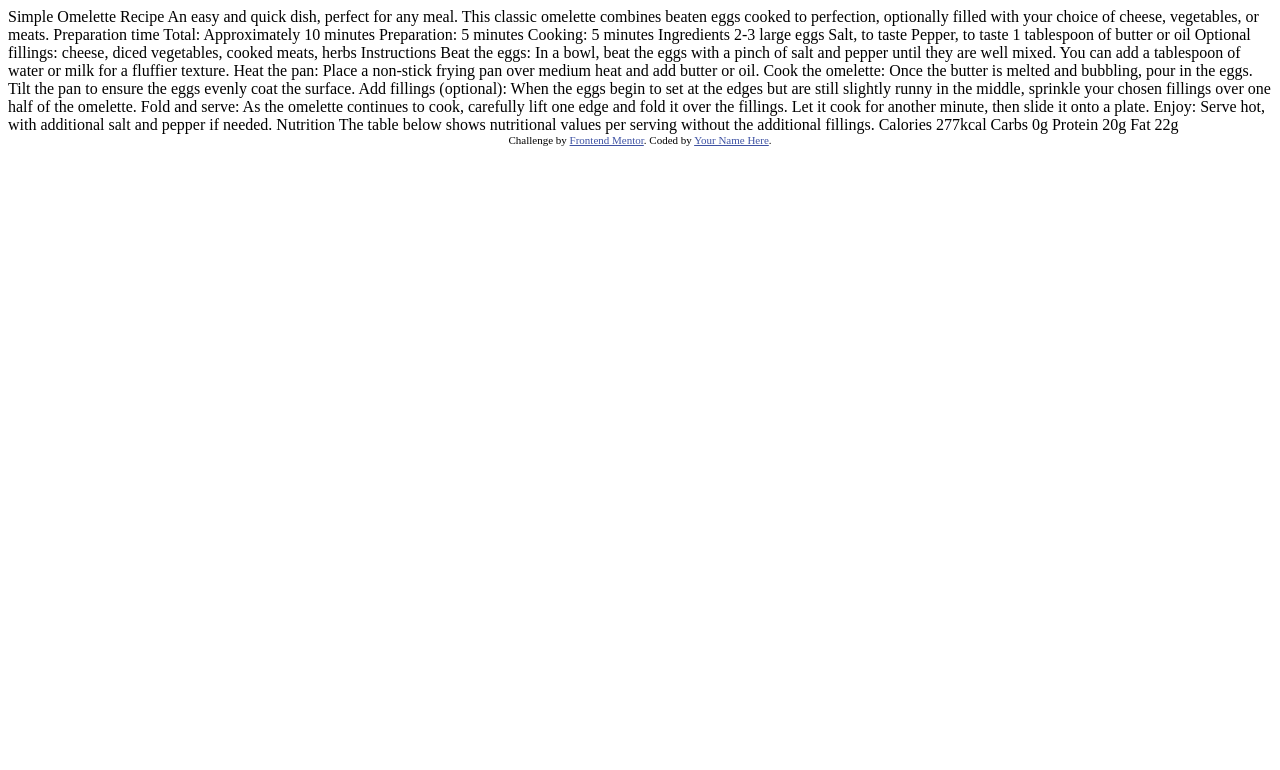
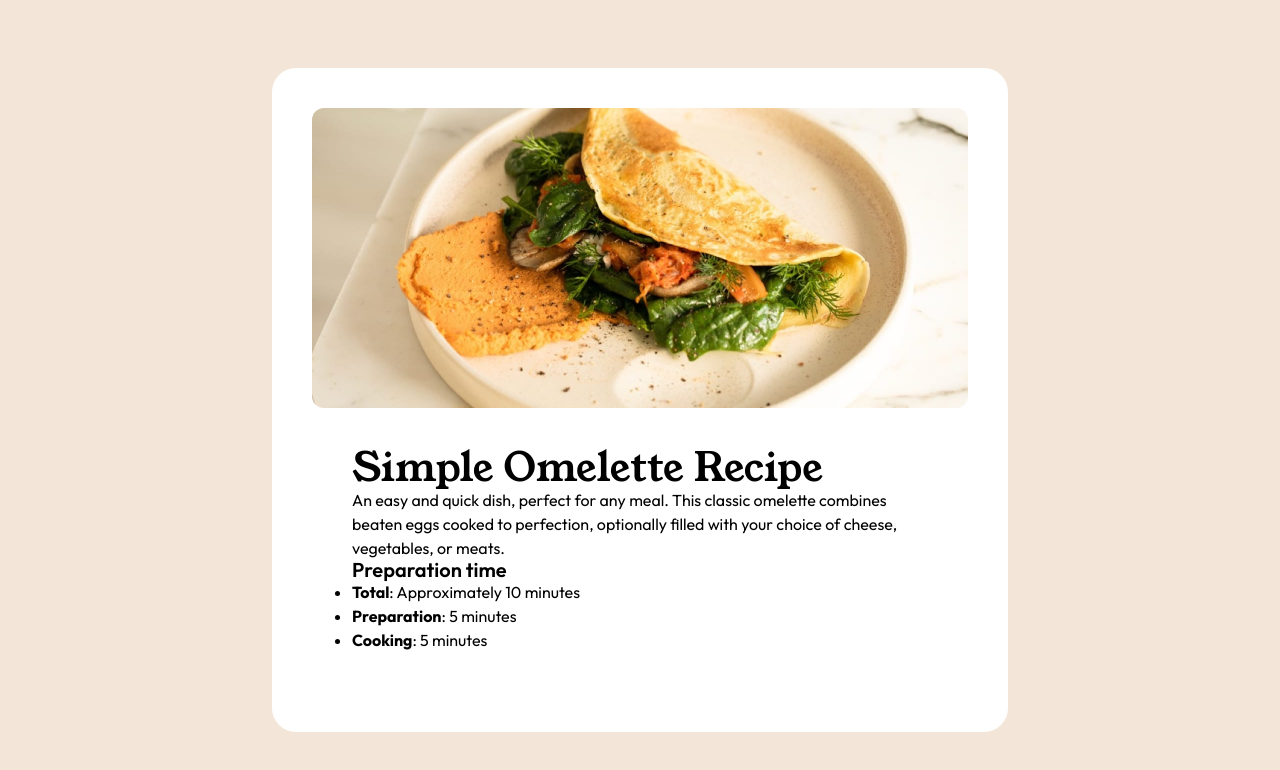
Before and after one commit to dyegohrq/recipe-page-main, a plain HTML site: page index.html in a window 1280 px wide. Drawn offline with Linux system fonts and the light colour scheme.

Commit message:
start project

```diff
--- /dev/null
+++ b/css/style.css
@@ -0,0 +1,122 @@
+/* Config geral */
+*{
+    box-sizing: border-box;
+    margin: 0;
+    padding: 0;
+    outline: 0;
+}
+
+body {
+    background-color: var(--stone-100);
+    width: 100vw;
+    height: 100vh;
+}
+
+
+:root {
+    /* Colors */
+
+
+    /* Rose */
+    --rose-800: #7a284e;
+    --rose-50: #fff7fb;
+
+    /* Stone */
+    --stone-900: #312e2c;
+    --stone-600: #5f564d;
+    --stone-150: #e3ddd7;
+    --stone-100: #f3e5d7;
+
+    /* brown */
+    --brown-800: #854632;
+
+    /* White */
+    --white: #fff;
+}
+
+/* Typografy */
+
+.font-young {
+    font-family: "Young Serif", serif;
+    line-height: 100%;
+    letter-spacing: 0px;
+    font-weight: 400;
+}
+
+.text-preset-1 {
+    font-size: 40px;
+}
+
+.text-preset-2 {
+    font-size: 28px;
+}
+
+.font-oufit {
+    font-family: "Outfit", serif;
+    letter-spacing: 0px;
+}
+
+.text-preset-3 {
+    font-size: 20px;
+    line-height: 100%;
+    font-weight: 600;
+}
+
+.text-preset-4 {
+    font-weight: 400;
+    font-size: 16px;
+    line-height: 150%;
+}
+
+.text-preset-4-bold {
+    font-weight: 700;
+    font-size: 16px;
+    line-height: 150%;
+}
+
+/* Container */
+
+.container {
+    width: 100%;
+    background-color: var(--white);
+}
+
+@media screen and (min-width: 768px) {
+    body {
+        display: flex;
+        justify-content: center;
+        align-items: center;
+    }
+
+    .container {
+        max-width: 616px;
+        padding: 40px;
+        border-radius: 24px;
+    }
+}
+
+@media screen and (min-width: 1200px) {
+    .container {
+        max-width: 736px;
+    }
+}
+
+/* Img  */
+
+.img-omelette {
+    background: url(../assets/images/image-omelette.jpeg) no-repeat center / cover ;
+    width: 100%;
+    height: 171px;
+}
+
+@media screen and (min-width: 768px) {
+    .img-omelette {
+        height: 300px;
+        border-radius: 12px;
+    }
+}
+
+/* Content */
+.content {
+    padding: 40px;
+}
--- a/index.html
+++ b/index.html
@@ -1,32 +1,76 @@
 <!DOCTYPE html>
 <html lang="en">
   <head>
-  <meta charset="UTF-8">
-  <meta name="viewport" content="width=device-width, initial-scale=1.0"> <!-- displays site properly based on user's device -->
+    <meta charset="UTF-8" />
+    <meta name="viewport" content="width=device-width, initial-scale=1.0" />
+    <!-- displays site properly based on user's device -->
 
-  <link rel="icon" type="image/png" sizes="32x32" href="./assets/images/favicon-32x32.png">
+    <link
+      rel="icon"
+      type="image/png"
+      sizes="32x32"
+      href="./assets/images/favicon-32x32.png"
+    />
+
+    <!-- Link css -->
+    <link rel="stylesheet" href="css/style.css" />
+
+    <!-- Link typography -->
+    <!-- Youg serif -->
+    <link rel="preconnect" href="https://fonts.googleapis.com" />
+    <link rel="preconnect" href="https://fonts.gstatic.com" crossorigin />
+    <link
+      href="https://fonts.googleapis.com/css2?family=Young+Serif&display=swap"
+      rel="stylesheet"
+    />
+
+    <!-- Oufit -->
+    <link rel="preconnect" href="https://fonts.googleapis.com" />
+    <link rel="preconnect" href="https://fonts.gstatic.com" crossorigin />
+    <link
+      href="https://fonts.googleapis.com/css2?family=Outfit:wght@100..900&display=swap"
+      rel="stylesheet"
+    />
 
     <title>Frontend Mentor | Recipe page</title>
 
     <!-- Feel free to remove these styles or customise in your own stylesheet 👍 -->
     <style>
-    .attribution { font-size: 11px; text-align: center; }
-    .attribution a { color: hsl(228, 45%, 44%); }
+      .attribution {
+        font-size: 11px;
+        text-align: center;
+      }
+      .attribution a {
+        color: hsl(228, 45%, 44%);
+      }
     </style>
   </head>
   <body>
+    <div class="container">
+      <div class="img-omelette"></div>
 
-  Simple Omelette Recipe
+      <div class="content">
+        <div class="description">
+          <h1 class="font-young text-preset-1">Simple Omelette Recipe</h1>
 
-  An easy and quick dish, perfect for any meal. This classic omelette combines beaten eggs cooked
-  to perfection, optionally filled with your choice of cheese, vegetables, or meats.
+          <p class="font-oufit text-preset-4">
+            An easy and quick dish, perfect for any meal. This classic omelette
+            combines beaten eggs cooked to perfection, optionally filled with
+            your choice of cheese, vegetables, or meats.
+          </p>
 
-  Preparation time
-
-  Total: Approximately 10 minutes
-  Preparation: 5 minutes
-  Cooking: 5 minutes
-
+          <div class="font-oufit time">
+            <h3 class="text-preset-3">Preparation time</h3>
+            <ul class="list-description ">
+              <li><strong class="text-preset-4-bold">Total</strong>: Approximately 10 minutes</li>
+              <li><strong class="text-preset-4-bold">Preparation</strong>: 5 minutes</li>
+              <li><strong class="text-preset-4-bold">Cooking</strong>: 5 minutes</li>
+            </ul>
+          </div>
+        </div>
+      </div>
+    </div>
+    <!--
     Ingredients
 
         2-3 large eggs
@@ -67,11 +111,11 @@
   20g
 
   Fat
-  22g
+  22g -->
 
-  <div class="attribution">
+    <!-- <div class="attribution">
     Challenge by <a href="https://www.frontendmentor.io?ref=challenge" target="_blank">Frontend Mentor</a>.
-    Coded by <a href="#">Your Name Here</a>.
-  </div>
+    Coded by <a href="https://github.com/dyegohrq" target="_blank" >Dyego Henrique</a>.
+  </div> -->
   </body>
 </html>
```
Lines whose indentation alone changed are shown as unchanged.
